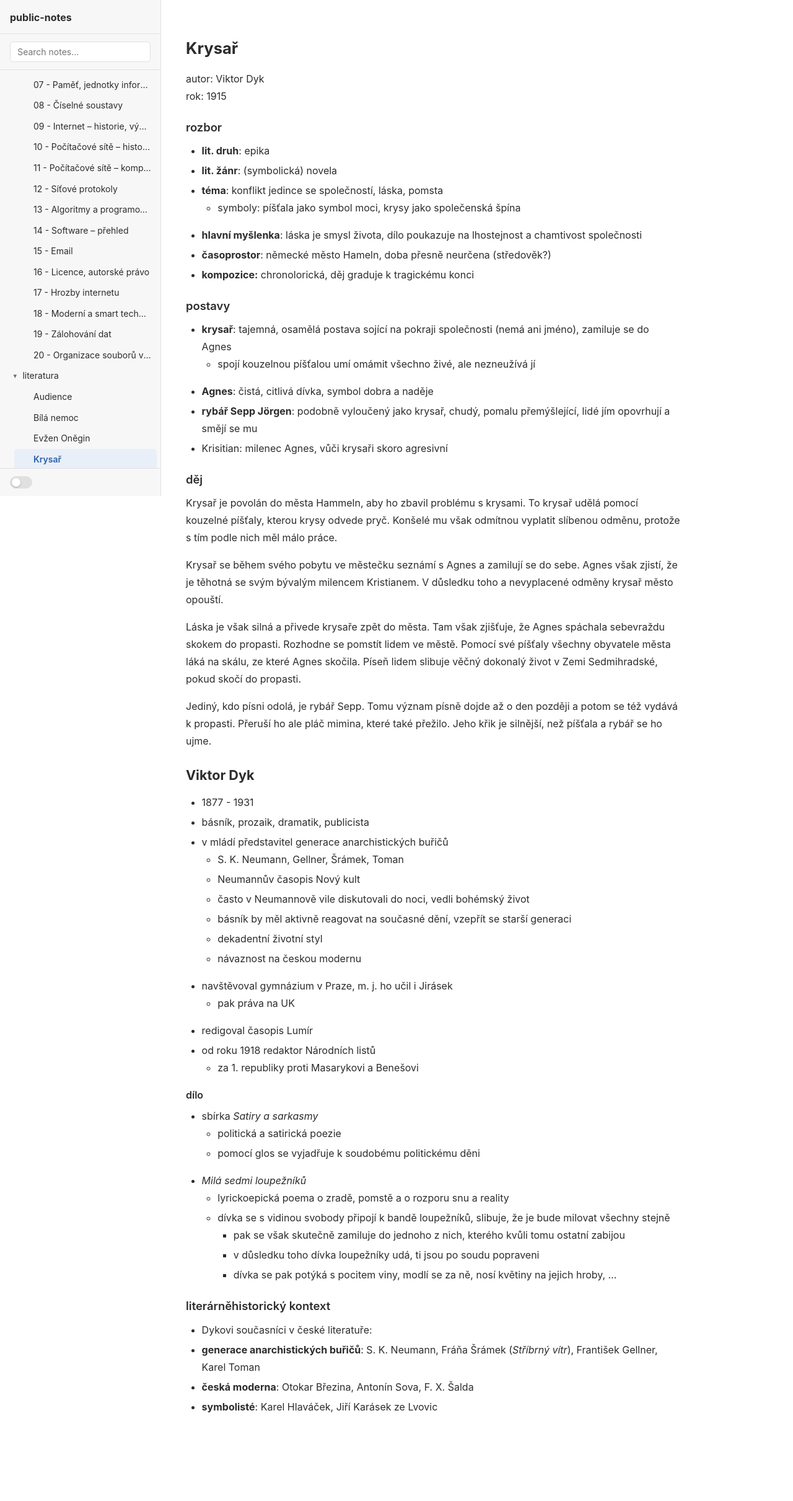
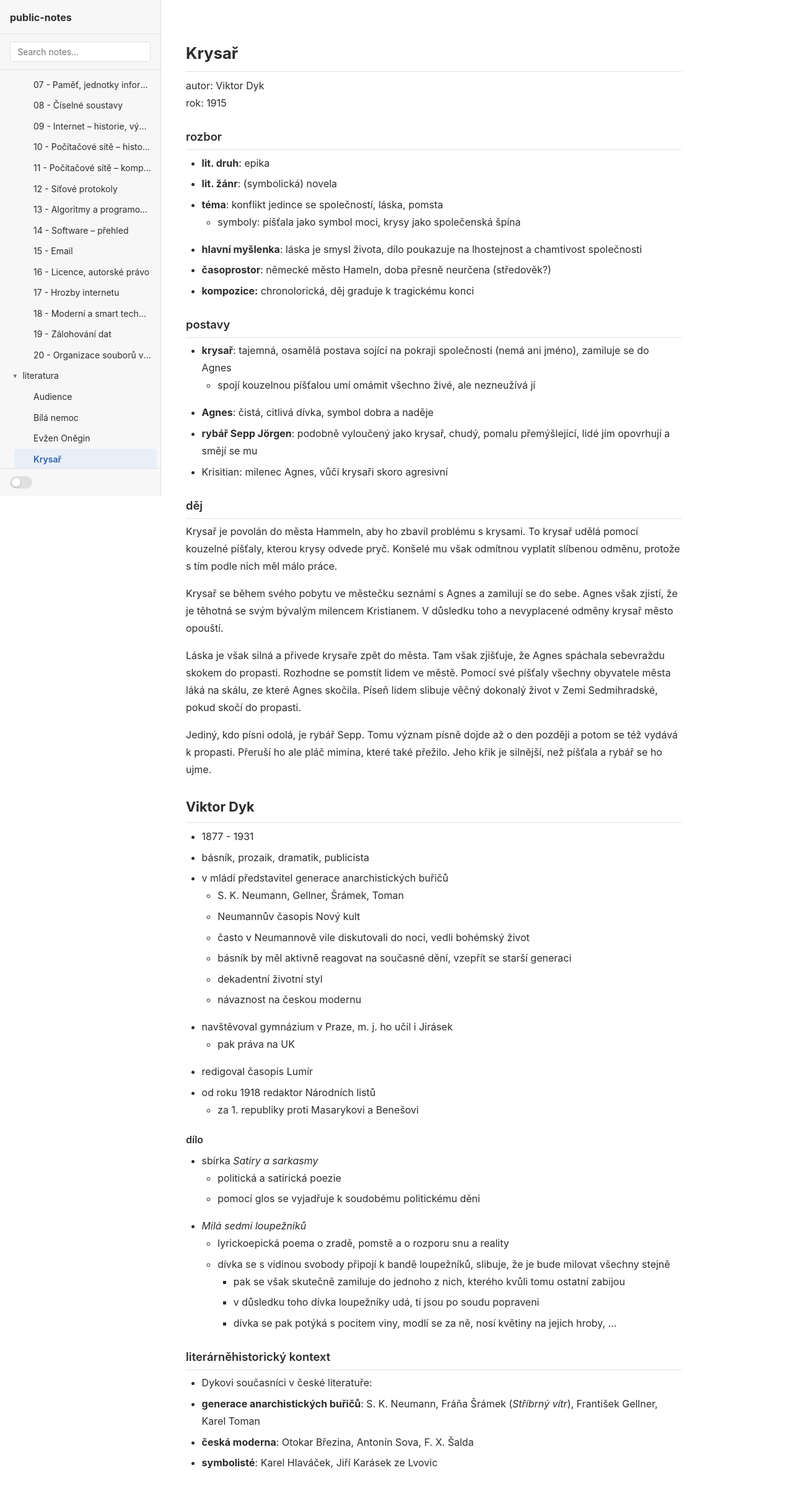
Before and after one commit to cenekp74/trilium-notes, a Flask app: the page made by notes/literatura/Krysař.html in a window 1280 px wide. Shown: the whole page at 62% size. Before the commit the page ends 2278 px from the top, so only its background shows below. Run offline with Flask 3, Linux system fonts and the light colour scheme.

Commit message:
note styling changes

```diff
--- a/app/static/css/main.css
+++ b/app/static/css/main.css
@@ -538,19 +538,19 @@ a:hover {
     line-height: 1.75;
 }
 
-.note-body h1 { font-size: 1.6rem; margin: 1.5rem 0 0.75rem; font-weight: 700; }
-.note-body h2 { font-size: 1.35rem; margin: 1.4rem 0 0.65rem; font-weight: 700; }
-.note-body h3 { font-size: 1.15rem; margin: 1.25rem 0 0.5rem; font-weight: 600; }
+.note-body h1 { font-size: 1.6rem; margin: 2rem 0 0.5rem; font-weight: 700; padding-bottom: 0.4rem; border-bottom: 1px solid var(--color-border); }
+.note-body h2 { font-size: 1.35rem; margin: 1.75rem 0 0.5rem; font-weight: 700; padding-bottom: 0.35rem; border-bottom: 1px solid var(--color-border); }
+.note-body h3 { font-size: 1.15rem; margin: 1.5rem 0 0.4rem; font-weight: 600; padding-bottom: 0.3rem; border-bottom: 1px solid var(--color-border); }
 .note-body h4,
 .note-body h5,
-.note-body h6 { font-size: 1rem; margin: 1rem 0 0.4rem; font-weight: 600; }
+.note-body h6 { font-size: 1rem; margin: 1.25rem 0 0.35rem; font-weight: 600; }
 
 .note-body p { margin: 0 0 1rem; }
 
 .note-body ul,
 .note-body ol { margin: 0 0 1rem 1.6rem; }
 
-.note-body li { margin-bottom: 0.25rem; }
+.note-body li { margin-bottom: 0.35rem; }
 
 .note-body blockquote {
     border-left: 3px solid var(--color-accent);
```
